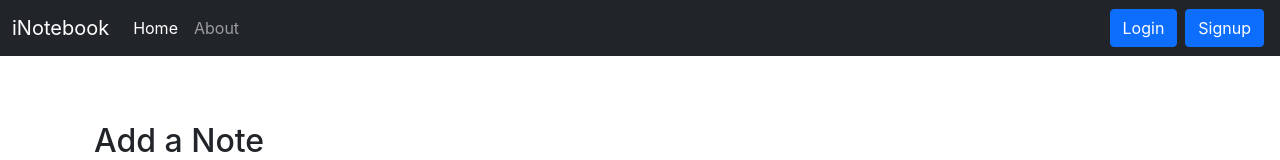
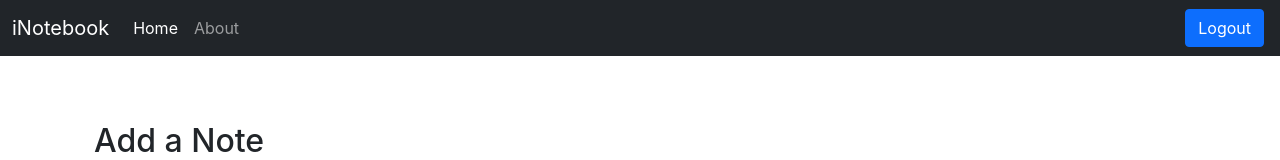
Before and after one commit to goelvaibhav105/notebook, a React (Create React App) app: page / in a window 1280 px wide. Shown: the top 160 px of the page. Built offline with nearby package versions, Linux system fonts and the light colour scheme; no server answers; sample sign-in values are in the browser's storage.

Commit message:
Some fixes

```diff
--- a/src/components/Navbar.js
+++ b/src/components/Navbar.js
@@ -1,4 +1,4 @@
-import React from 'react'
+import React,{useEffect} from 'react'
 import { Link, useLocation } from "react-router-dom";
 
 
@@ -22,10 +22,12 @@ const Navbar = () => {
                         </li>
 
                     </ul>
-                    <form className="d-flex">
+                  {!localStorage.getItem('token') ?  <form className="d-flex">
                     <Link className="btn btn-primary mx-1" to="/login" role="button">Login</Link>
                     <Link className="btn btn-primary mx-1" to="/signup" role="button">Signup</Link>
-                    </form>
+                    </form> : <form className="d-flex">
+                    <Link className="btn btn-primary mx-1" to="/login" onClick={()=>{localStorage.removeItem('token')}} role="button">Logout</Link>
+                    </form> }
                 </div>
             </div>
         </nav>
```
